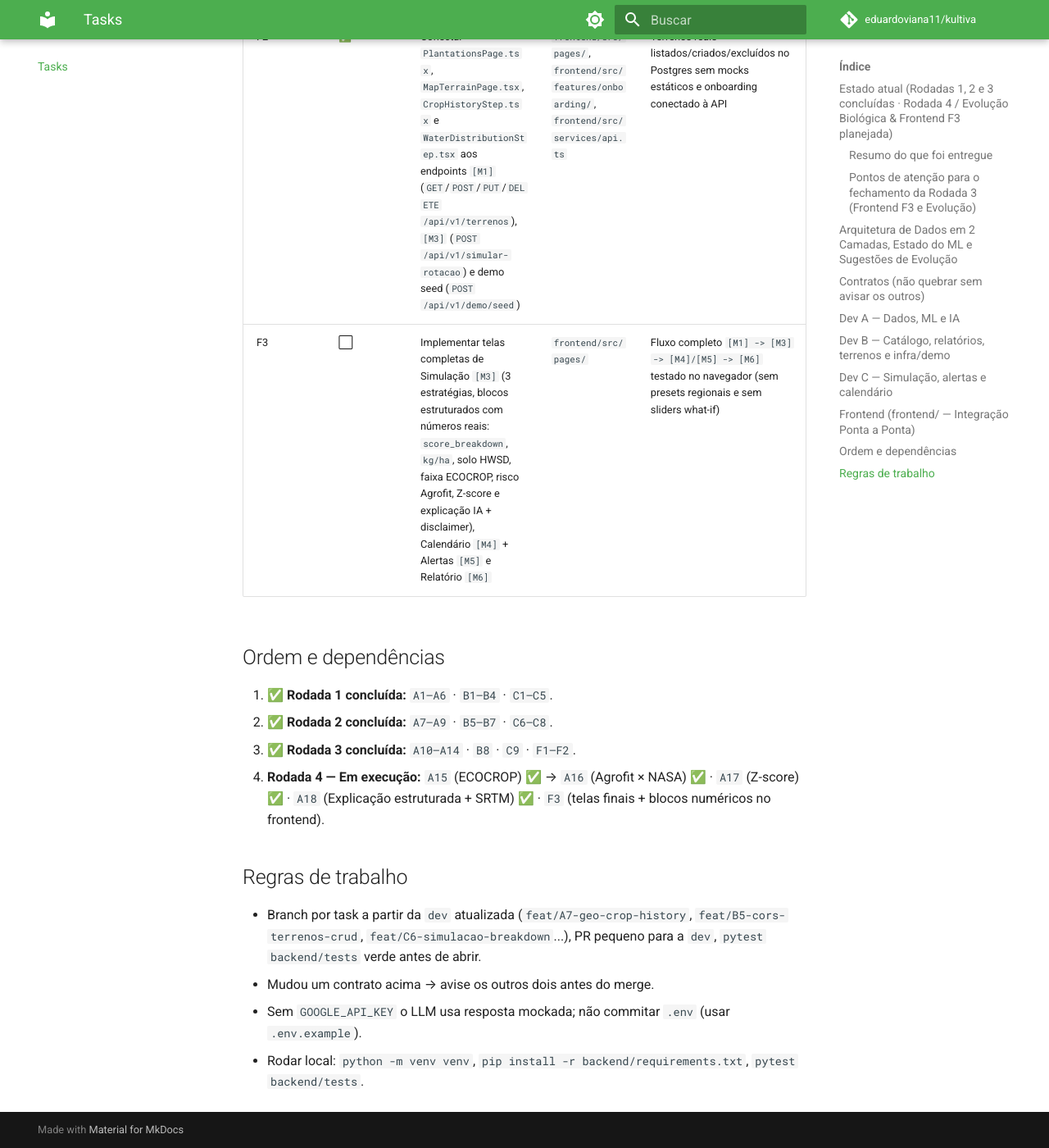
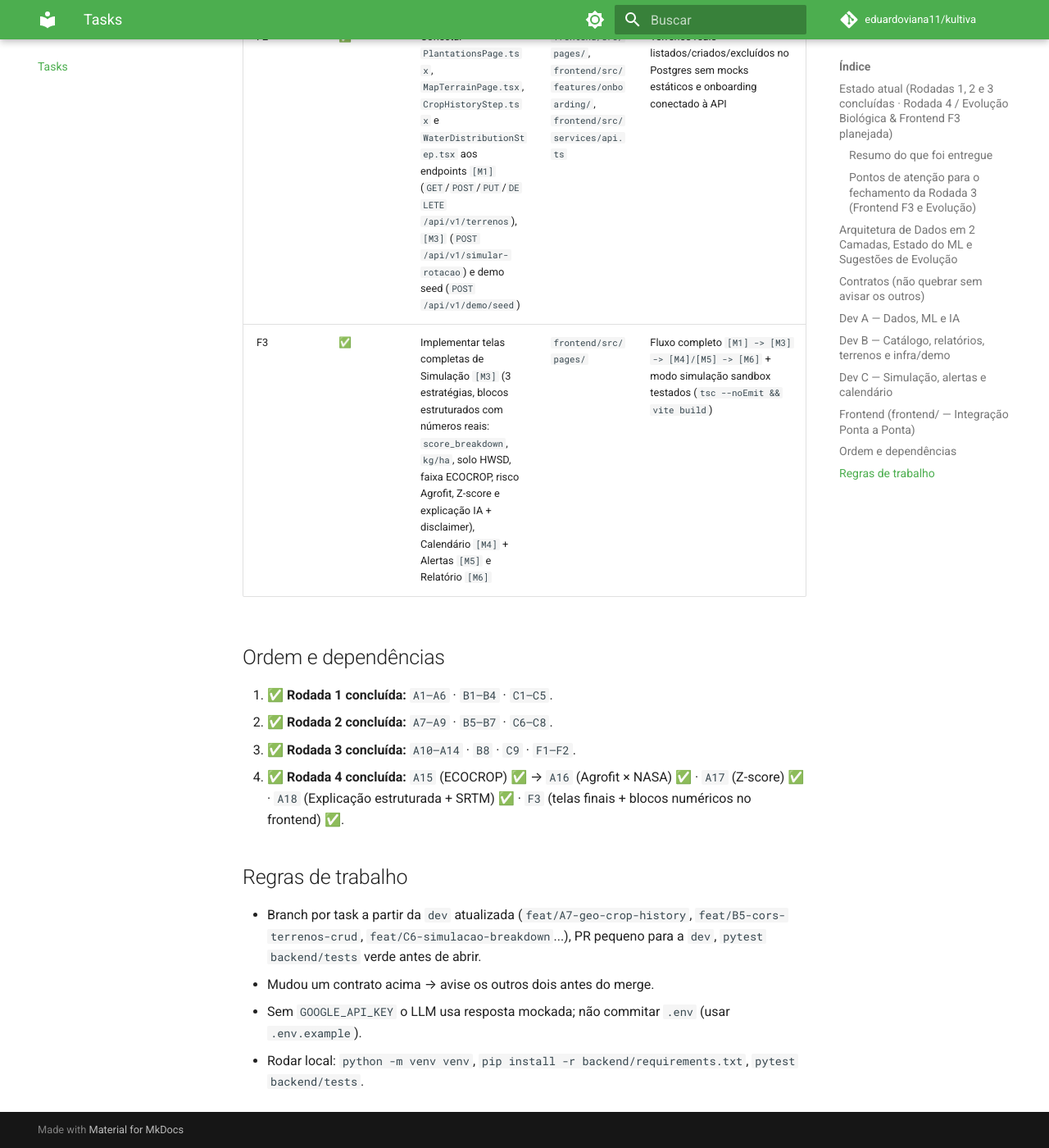
Before and after one commit to EdsonToppzera/kultiva, an MkDocs documentation site: the page built from docs/Tasks/README.md, in a window 1280 px wide and 1400 px high, scrolled down 12116 px. Shown: the whole window at 82% size. Built offline with MkDocs 1.6.1 and Material for MkDocs 9.7.7, drawn with Linux system fonts in a browser that asks for light colours; comment, search, counter and statistics services are not loaded.

Commit message:
docs(F3): marca task F3 como concluida no quadro de tasks

```diff
--- a/docs/Tasks/README.md
+++ b/docs/Tasks/README.md
@@ -129,14 +129,14 @@
 |---|---|---|---|---|
 | F1 | ✅ | Criar entrypoint e roteamento da aplicação (`index.html`, `src/main.tsx`, `src/App.tsx`) + cliente HTTP para `/api/v1` | `frontend/index.html`, `frontend/src/main.tsx`, `frontend/src/App.tsx`, `frontend/src/services/api.ts` | App Vite sobe com `npm run dev` e navega entre todas as etapas do fluxo |
 | F2 | ✅ | Conectar `PlantationsPage.tsx`, `MapTerrainPage.tsx`, `CropHistoryStep.tsx` e `WaterDistributionStep.tsx` aos endpoints `[M1]` (`GET`/`POST`/`PUT`/`DELETE /api/v1/terrenos`), `[M3]` (`POST /api/v1/simular-rotacao`) e demo seed (`POST /api/v1/demo/seed`) | `frontend/src/pages/`, `frontend/src/features/onboarding/`, `frontend/src/services/api.ts` | Terrenos reais listados/criados/excluídos no Postgres sem mocks estáticos e onboarding conectado à API |
-| F3 | ⬜ | Implementar telas completas de Simulação `[M3]` (3 estratégias, blocos estruturados com números reais: `score_breakdown`, `kg/ha`, solo HWSD, faixa ECOCROP, risco Agrofit, Z-score e explicação IA + disclaimer), Calendário `[M4]` + Alertas `[M5]` e Relatório `[M6]` | `frontend/src/pages/` | Fluxo completo `[M1] -> [M3] -> [M4]/[M5] -> [M6]` testado no navegador (sem presets regionais e sem sliders what-if) |
+| F3 | ✅ | Implementar telas completas de Simulação `[M3]` (3 estratégias, blocos estruturados com números reais: `score_breakdown`, `kg/ha`, solo HWSD, faixa ECOCROP, risco Agrofit, Z-score e explicação IA + disclaimer), Calendário `[M4]` + Alertas `[M5]` e Relatório `[M6]` | `frontend/src/pages/` | Fluxo completo `[M1] -> [M3] -> [M4]/[M5] -> [M6]` + modo simulação sandbox testados (`tsc --noEmit && vite build`) |
 
 ## Ordem e dependências
 
 1. ✅ **Rodada 1 concluída:** `A1–A6` · `B1–B4` · `C1–C5`.
 2. ✅ **Rodada 2 concluída:** `A7–A9` · `B5–B7` · `C6–C8`.
 3. ✅ **Rodada 3 concluída:** `A10–A14` · `B8` · `C9` · `F1–F2`.
-4. **Rodada 4 — Em execução:** `A15` (ECOCROP) ✅ → `A16` (Agrofit × NASA) ✅ · `A17` (Z-score) ✅ · `A18` (Explicação estruturada + SRTM) ✅ · `F3` (telas finais + blocos numéricos no frontend).
+4. ✅ **Rodada 4 concluída:** `A15` (ECOCROP) ✅ → `A16` (Agrofit × NASA) ✅ · `A17` (Z-score) ✅ · `A18` (Explicação estruturada + SRTM) ✅ · `F3` (telas finais + blocos numéricos no frontend) ✅.
 
 ## Regras de trabalho
 
```
